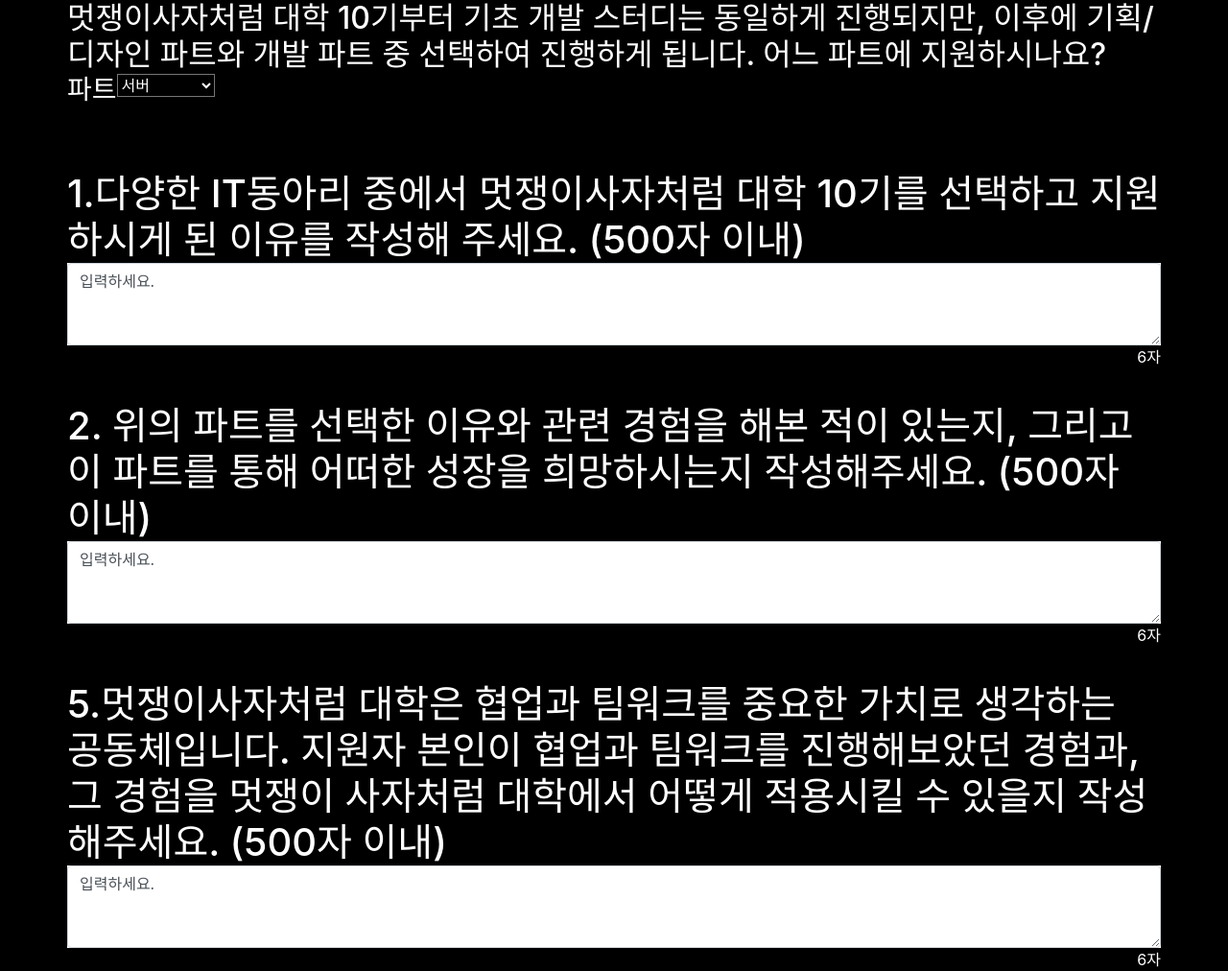
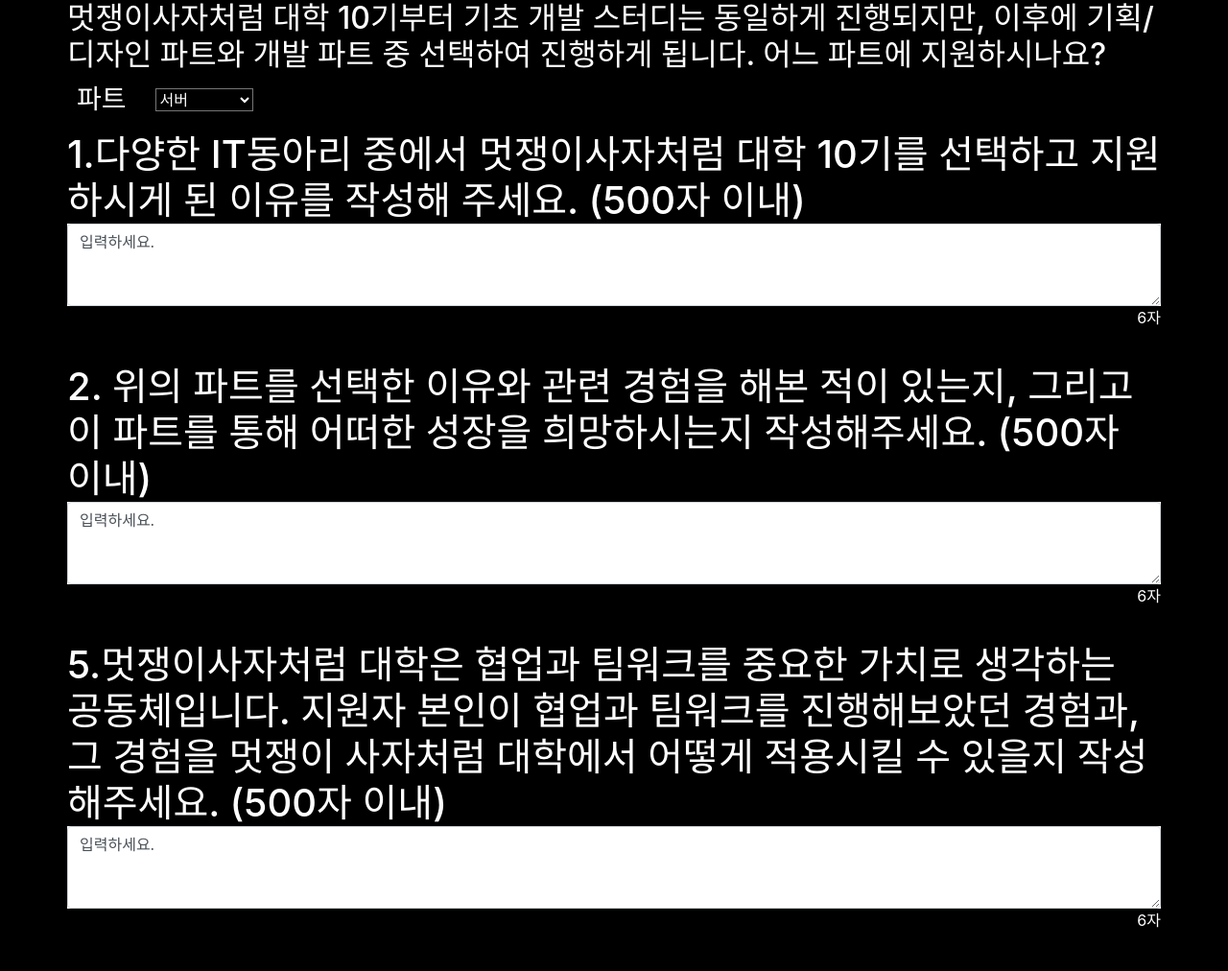
Before and after one commit to LEEJaeHyeok97/likelion_jasoseol_practice, a plain HTML site: page index.html in a window 1280 px wide. Shown: the whole page at 96% size. After the commit the page ends 971 px from the top, so only its background shows below. Drawn offline with nearby package versions, Linux system fonts and the light colour scheme.

Commit message:
New Update

```diff
--- a/index.html
+++ b/index.html
@@ -52,16 +52,19 @@
 
             h3 {
                 float: left;
+                margin-top: 10px;
+                margin-left: 10px;
             }
 
             select {
                 float: left;
+                margin-top: 15px;
+                margin-left: 30px;
+                margin-right: 100px;
 
             }
 
-            div {
-                overflow: hidden;
-            }
+
 
 
         </style>
```
